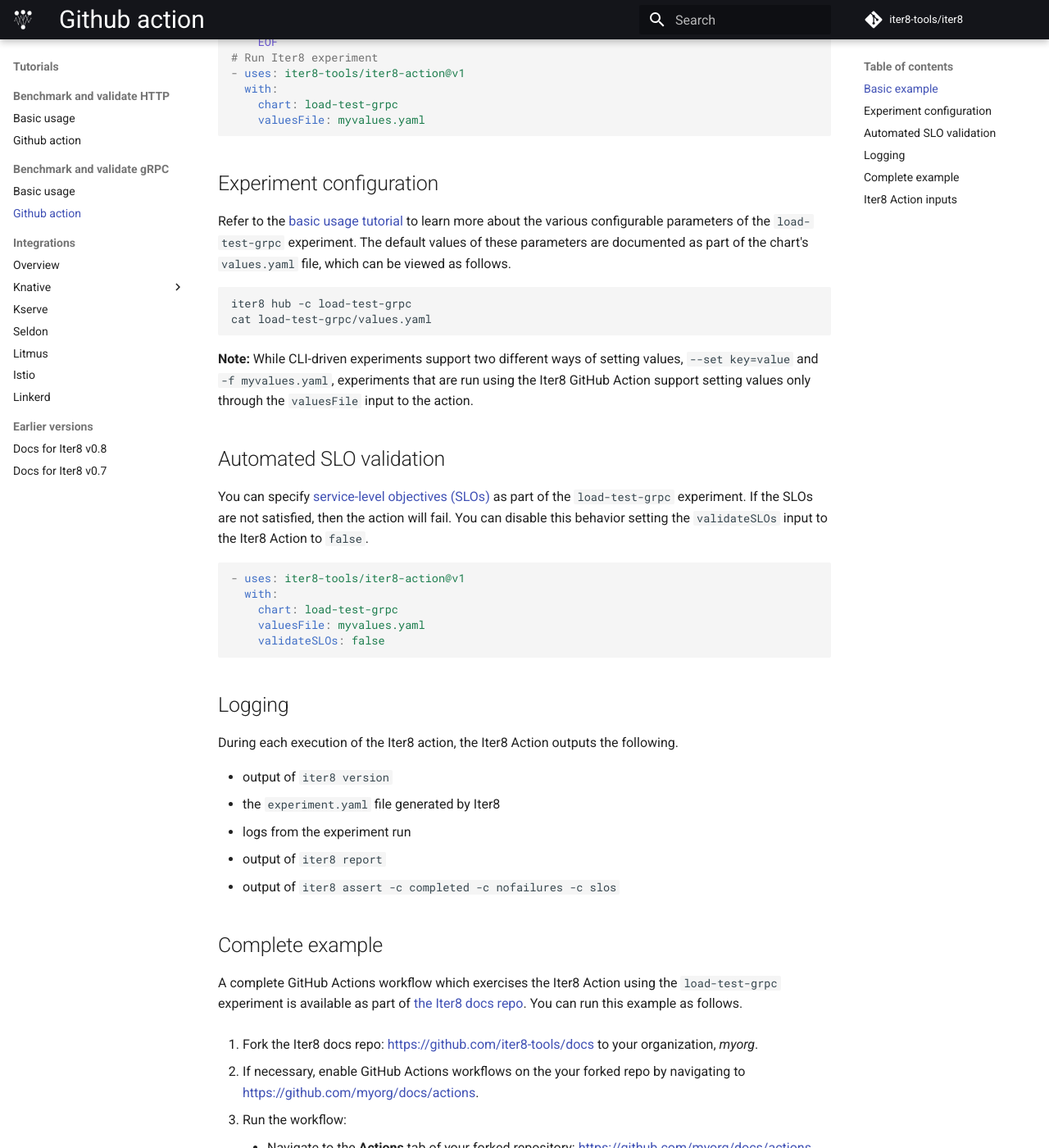
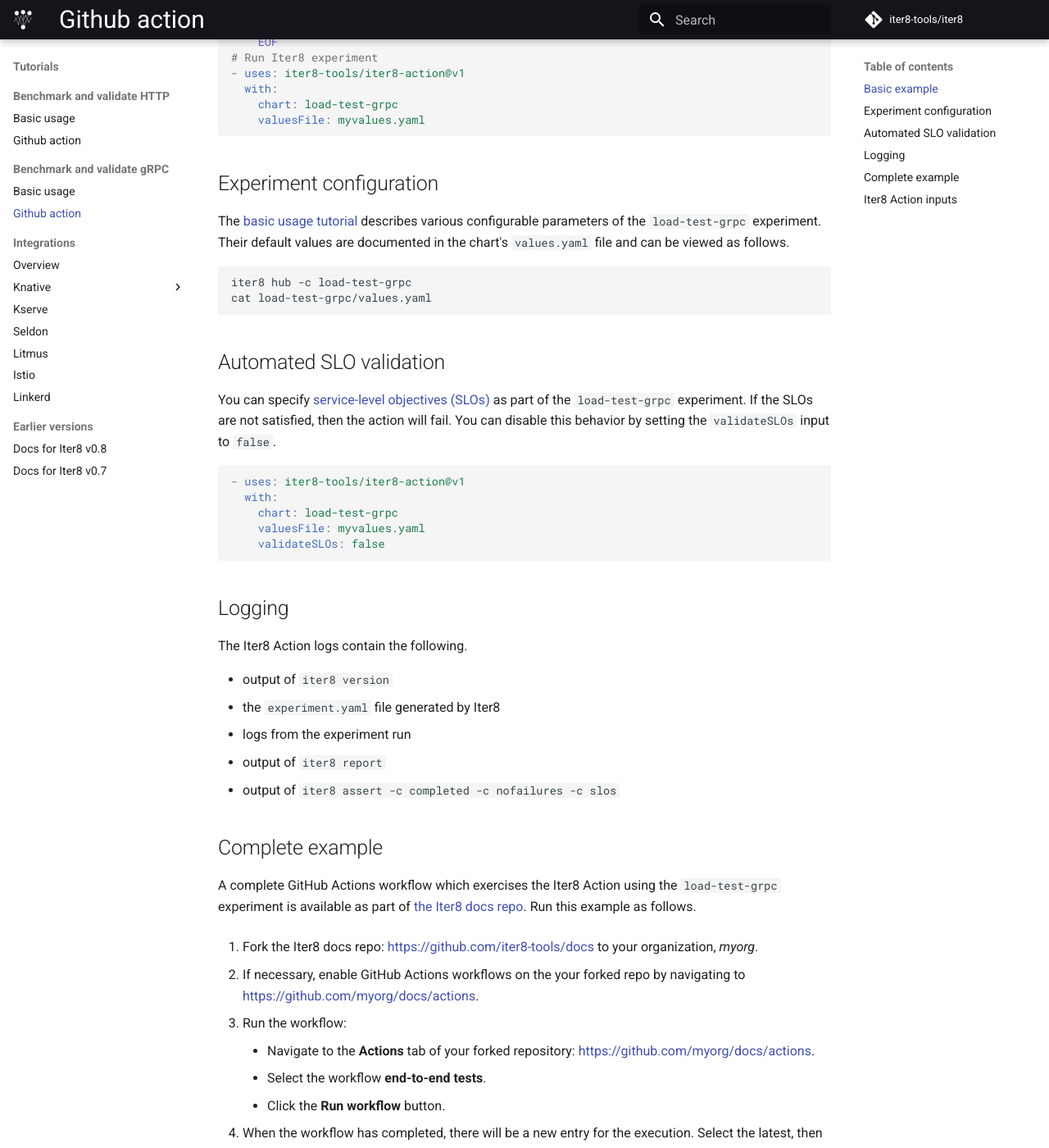
Before and after one commit to iter8-tools/docs, an MkDocs documentation site: the page built from docs/tutorials/load-test-grpc/ghaction.md, in a window 1280 px wide and 1400 px high, scrolled down 539 px. Shown: the whole window at 82% size. Built offline with MkDocs 1.6.1 and Material for MkDocs 9.7.7, drawn with Linux system fonts in a browser that asks for light colours; comment, search, counter and statistics services are not loaded; the version menu is left out.

Commit message:
gh action tutorial for grpc
Signed-off-by: Srinivasan Parthasarathy <spartha@us.ibm.com>

````diff
--- a/docs/tutorials/load-test-grpc/ghaction.md
+++ b/docs/tutorials/load-test-grpc/ghaction.md
@@ -27,17 +27,15 @@
 
 ## Experiment configuration
 
-Refer to the [basic usage tutorial](basicusage.md) to learn more about the various configurable parameters of the `load-test-grpc` experiment. The default values of these parameters are documented as part of the chart's `values.yaml` file, which can be viewed as follows.
+The [basic usage tutorial](basicusage.md) describes various configurable parameters of the `load-test-grpc` experiment. Their default values are documented in the chart's `values.yaml` file and can be viewed as follows.
 
 ```shell
 iter8 hub -c load-test-grpc
 cat load-test-grpc/values.yaml
 ```
 
-**Note:** While CLI-driven experiments support two different ways of setting values, `--set key=value` and `-f myvalues.yaml`, experiments that are run using the Iter8 GitHub Action support setting values only through the `valuesFile` input to the action.
-
 ## Automated SLO validation
-You can specify [service-level objectives (SLOs)](basicusage.md#metrics-and-slos) as part of the `load-test-grpc` experiment. If the SLOs are not satisfied, then the action will fail. You can disable this behavior setting the `validateSLOs` input to the Iter8 Action to `false`.
+You can specify [service-level objectives (SLOs)](basicusage.md#metrics-and-slos) as part of the `load-test-grpc` experiment. If the SLOs are not satisfied, then the action will fail. You can disable this behavior by setting the `validateSLOs` input to `false`.
 
 ```yaml
 - uses: iter8-tools/iter8-action@v1
@@ -48,7 +46,7 @@
 ```
 
 ## Logging
-During each execution of the Iter8 action, the Iter8 Action outputs the following.
+The Iter8 Action logs contain the following.
 
 - output of `iter8 version`
 - the `experiment.yaml` file generated by Iter8
@@ -58,7 +56,7 @@
 
 ## Complete example
 
-A complete GitHub Actions workflow which exercises the Iter8 Action using the `load-test-grpc` experiment is available as part of [the Iter8 docs repo](https://github.com/iter8-tools/docs). You can run this example as follows.
+A complete GitHub Actions workflow which exercises the Iter8 Action using the `load-test-grpc` experiment is available as part of [the Iter8 docs repo](https://github.com/iter8-tools/docs). Run this example as follows.
 
 1. Fork the Iter8 docs repo: <https://github.com/iter8-tools/docs> to your organization, *myorg*.
 
````
